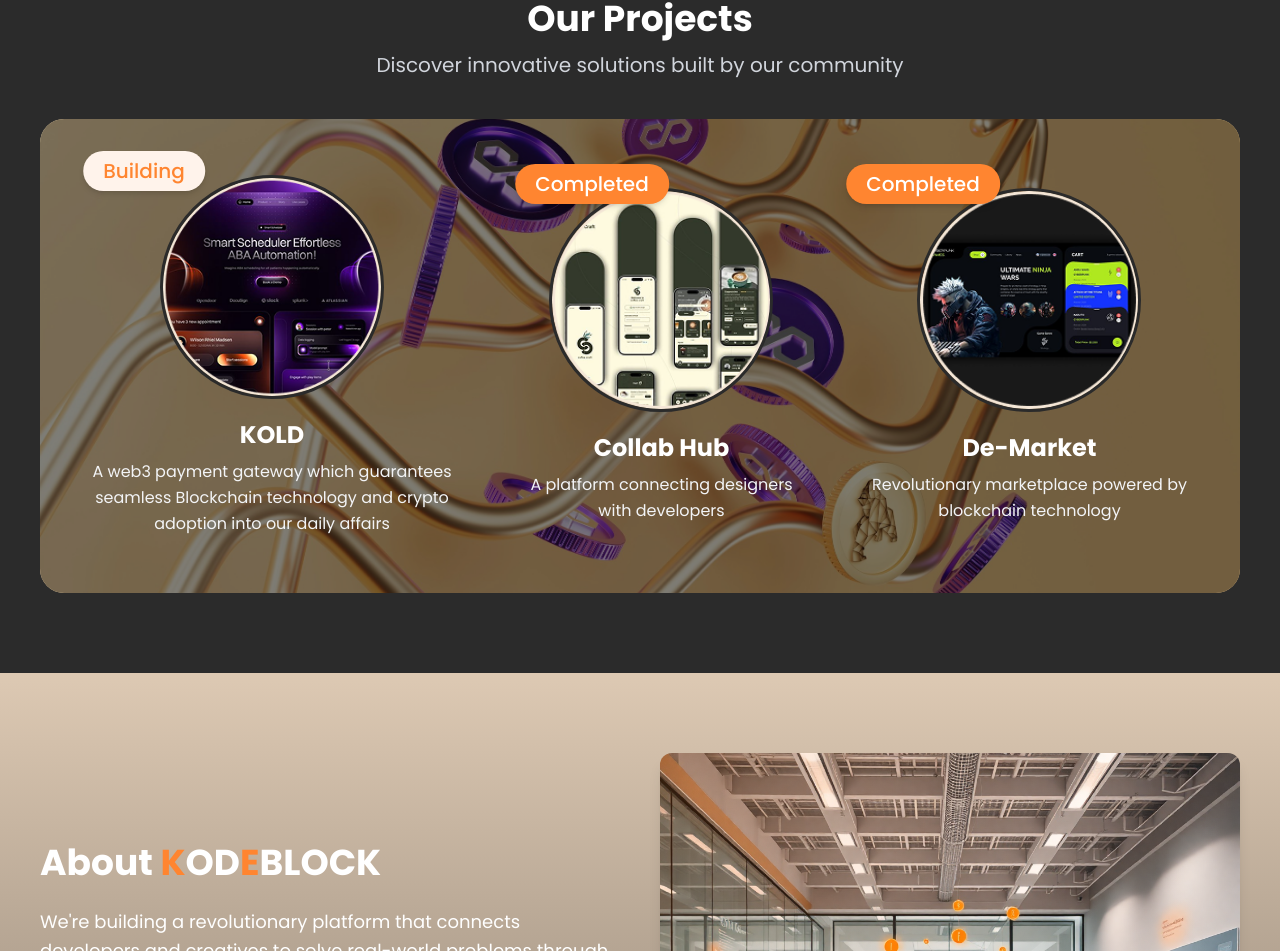
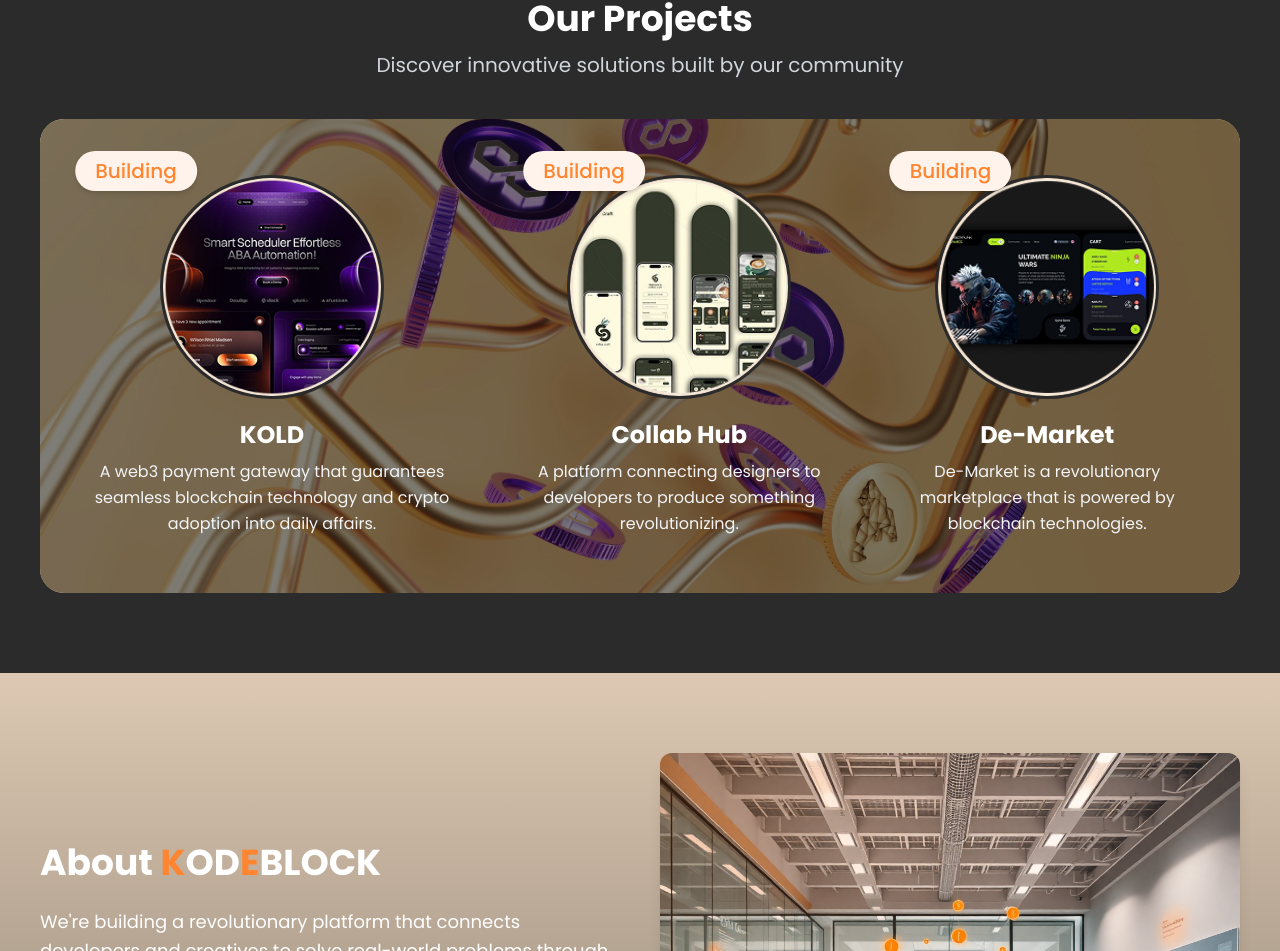
Before and after one commit to brightdevelops/Kodeblock-landing-page, a React (Vite) app: page / in a window 1280 px wide. Shown: the part 881-1832 px from the top of the page. Built offline with nearby package versions, Linux system fonts and the light colour scheme.

Commit message:
updated the status of the projects

```diff
--- a/src/components/Project.jsx
+++ b/src/components/Project.jsx
@@ -8,22 +8,21 @@
         id: 1,
         title: "KOLD",
         status: "Building",
-        description:
-            "A web3 payment gateway which guarantees seamless Blockchain technology and crypto adoption into our daily affairs",
+        description: "A web3 payment gateway that guarantees seamless blockchain technology and crypto adoption into daily affairs.",
         image: KoldImg,
     },
     {
         id: 2,
         title: "Collab Hub",
-        status: "Completed",
-        description: "A platform connecting designers with developers",
+        status: "Building",
+        description: "A platform connecting designers to developers to produce something revolutionizing.",
         image: CollabHubImg,
     },
     {
         id: 3,
         title: "De-Market",
-        status: "Completed",
-        description: "Revolutionary marketplace powered by blockchain technology",
+        status: "Building",
+        description: "De-Market is a revolutionary marketplace that is powered by blockchain technologies.",
         image: DeMarketImg,
     },
 ];
@@ -56,7 +55,7 @@
                     {projects.map((project) => (
                         <div key={project.id} className="relative text-center max-w-sm">
                             <span
-                                className={`absolute -top-6 left-16 -translate-x-1/2 px-5 py-1.5 rounded-full text-xl font-medium shadow-md ${project.status === "Building"
+                                className={`absolute -top-6 left-14 -translate-x-1/2 px-5 py-1.5 rounded-full text-xl font-medium shadow-md ${project.status === "Building"
                                         ? "bg-[#fff3eb] text-[#FF8530]"
                                         : "bg-[#FF8530] text-white"
                                     }`}
```
